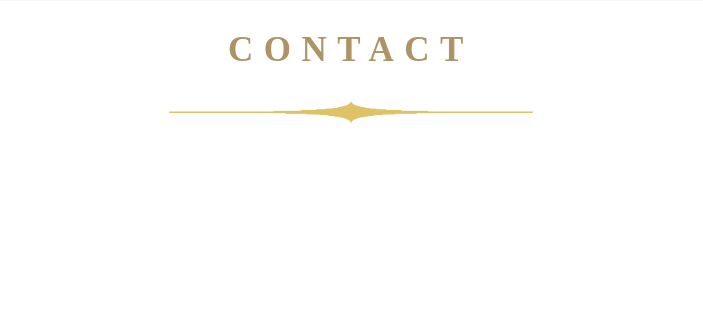
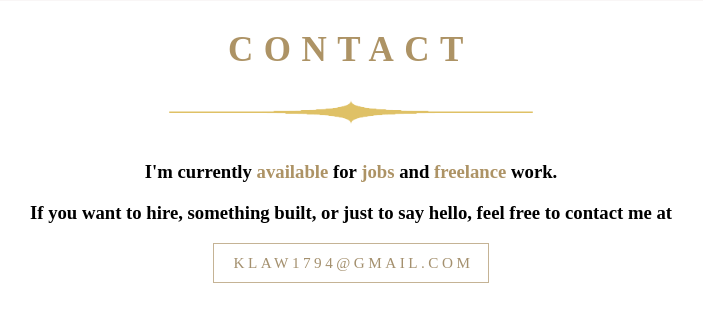
Before and after one commit to raptattention/kodylaw.com, a PHP site: page / in a window 1280 px wide. Shown: the part 1830-2163 px from the top of the page, without its empty margins (289-992 px from the left). Before the commit the page ends 1954 px from the top, so only its background shows below. Run offline with PHP 8.4, Linux system fonts and the light colour scheme; some libraries are stand-ins or nearby versions; some web fonts are replaced.

Commit message:
Finished contacts, added links section

```diff
--- a/css/style.css
+++ b/css/style.css
@@ -107,3 +107,28 @@ h2 {
 	margin-bottom: 15px;
 	margin-top: 0;
 }
+
+span {
+	color: #ad9365;
+}
+
+.button {
+    position: relative;
+    display: table;
+    margin: 0 auto 50px auto;
+    border: 1px solid #c5b395;
+    padding: 10px 15px 10px 20px;
+    background: white;
+    background: transparent;
+    font-size: 0.95em;
+    font-weight: 400;
+    text-transform: uppercase;
+    letter-spacing: 0.23em;
+    color: #a4906e;
+    overflow: hidden;
+    text-decoration: none;
+}
+
+.links {
+	background: #f9f6f6;
+}
--- a/index.html
+++ b/index.html
@@ -85,6 +85,11 @@
     <section class="contactInfo">
       <h2>CONTACT</h2>
       <img src="../img/divider.png" style="height: 25px; margin-bottom: 15px">
+      <h3>I'm currently <span>available</span> for <span>jobs</span> and <span>freelance</span> work.</h3>
+      <h3>If you want to hire, something built, or just to say hello, feel free to contact me at</h3>
+      <a href="mailto:klaw1794@gmail.com" class="button">klaw1794@gmail.com</a>
+    </section>
+    <section class="links">
     </section>
   </body>
 </html>
```
